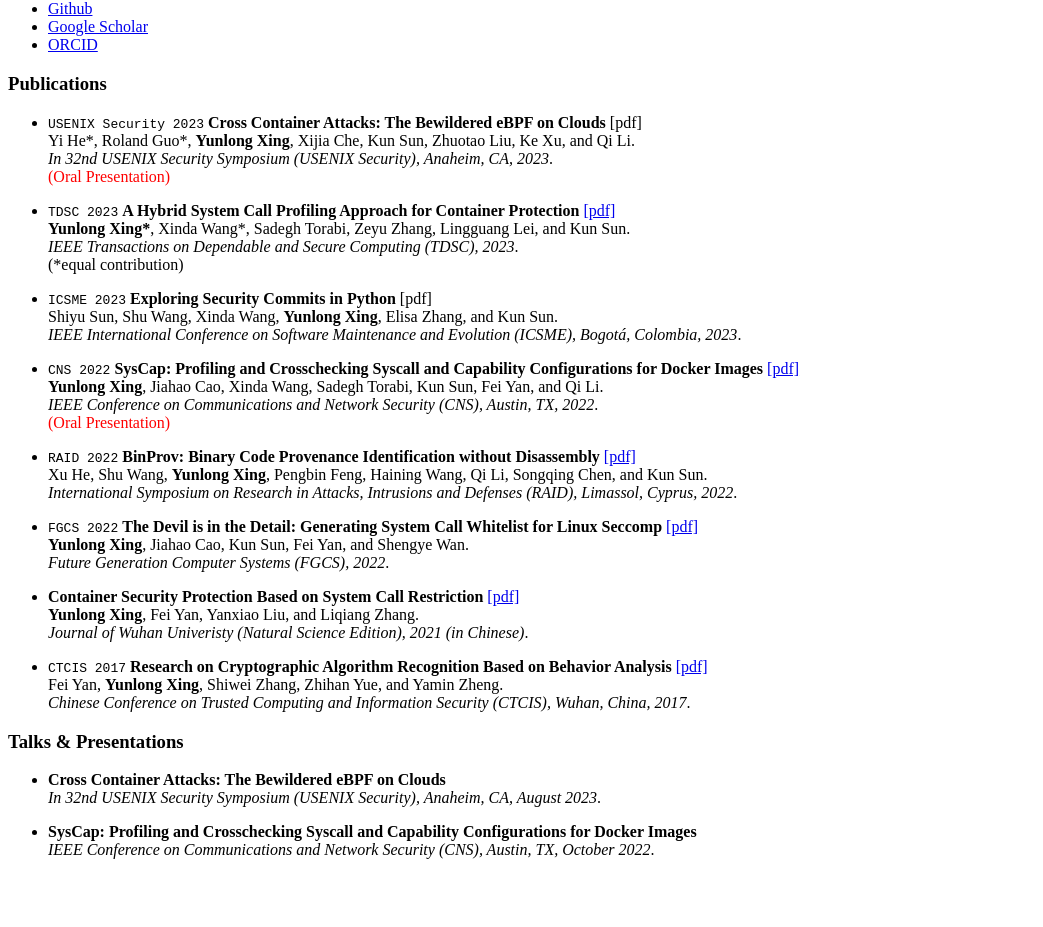
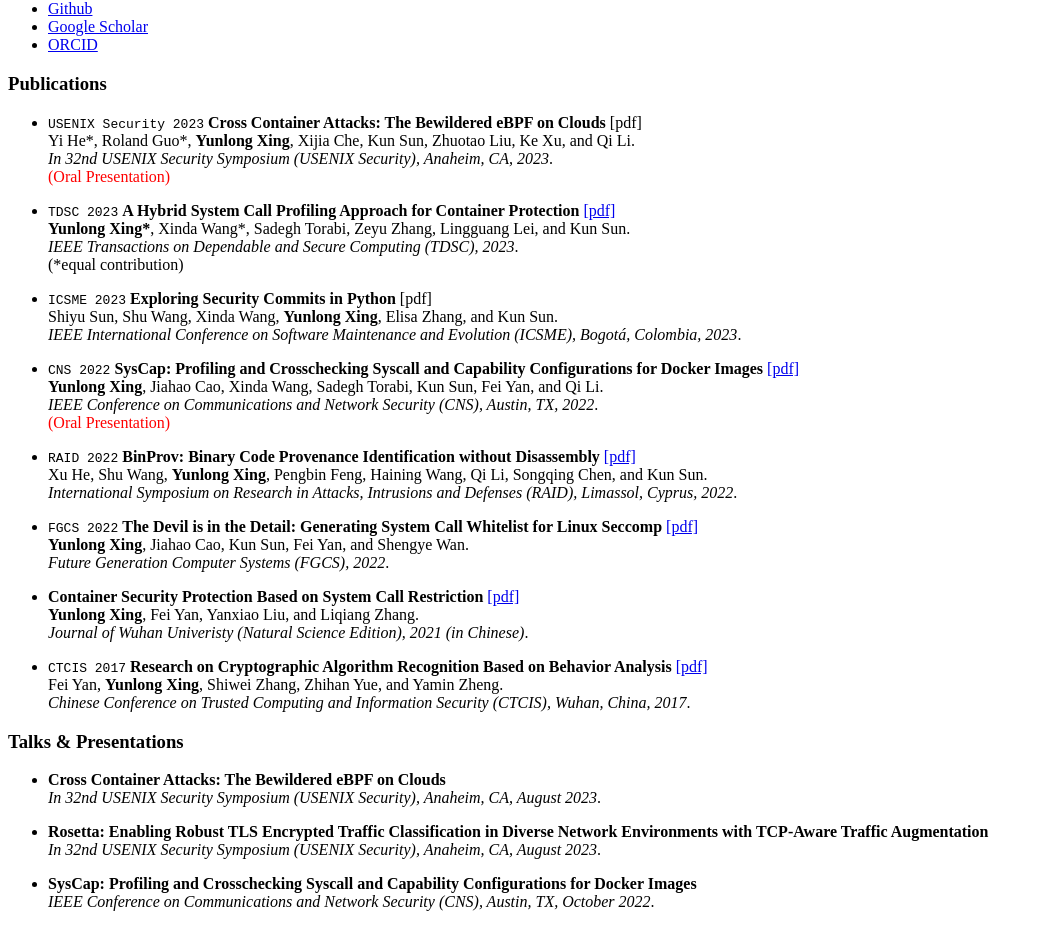
Before and after one commit to YunlongXing/yunlongxing.github.io, a Jekyll site: the page built from _pages/includes/pub.md, in a window 1280 px wide. Shown: the part 581-1508 px from the top of the page, without its empty margins (0-1043 px from the left). Built offline with Jekyll 4.4.1, drawn with Linux system fonts in a browser that asks for light colours; our own code applies the rules of GitHub Pages for plain Markdown files; before the commit the page ends 1456 px from its top, so only the background shows below that.

Commit message:
Update pub.md

```diff
--- a/_pages/includes/pub.md
+++ b/_pages/includes/pub.md
@@ -40,5 +40,8 @@ Fei Yan, **Yunlong Xing**, Shiwei Zhang, Zhihan Yue, and Yamin Zheng.<br>
 - **Cross Container Attacks: The Bewildered eBPF on Clouds**<br>
 *In 32nd USENIX Security Symposium (USENIX Security), Anaheim, CA, August 2023*.
 
+- **Rosetta: Enabling Robust TLS Encrypted Traffic Classification in Diverse Network Environments with TCP-Aware Traffic Augmentation**<br>
+*In 32nd USENIX Security Symposium (USENIX Security), Anaheim, CA, August 2023*.
+
 - **SysCap: Profiling and Crosschecking Syscall and Capability Configurations for Docker Images**<br>
 *IEEE Conference on Communications and Network Security (CNS), Austin, TX, October 2022*.
```
